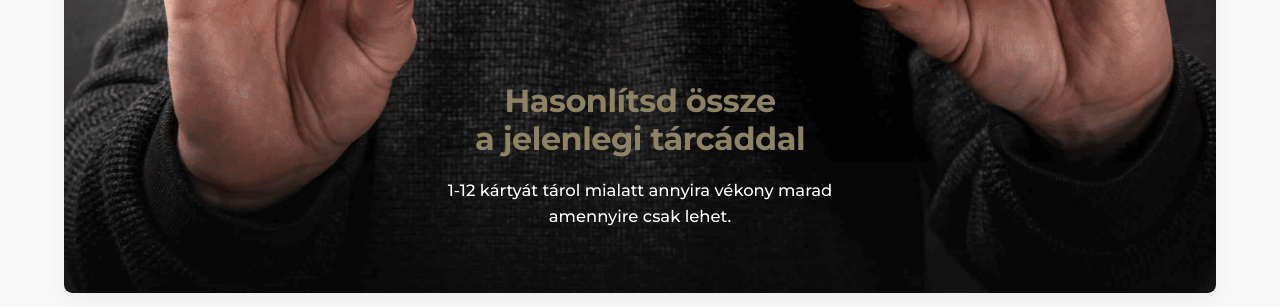
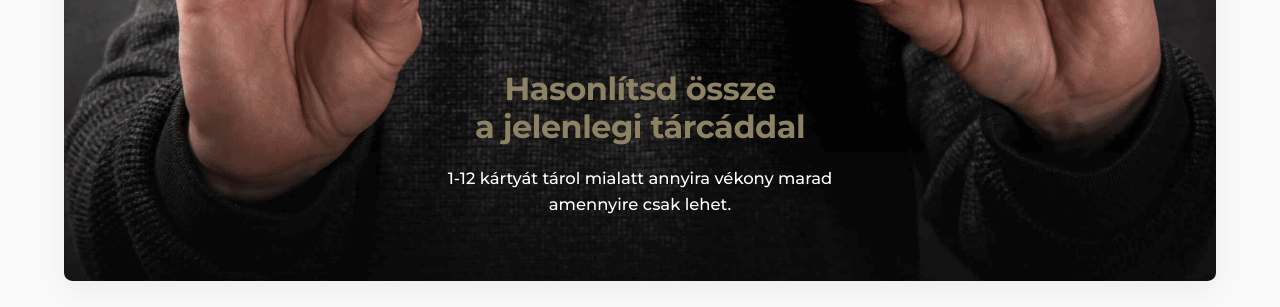
Before and after one commit to RobertSeres/businesswallet_test.hu, a plain HTML site: page index.html in a window 1280 px wide. Shown: the part 2548-2855 px from the top of the page. Drawn offline with Linux system fonts and the light colour scheme.

Commit message:
Add files via upload

```diff
--- a/index.html
+++ b/index.html
@@ -832,13 +832,13 @@
 
         img[src="input_file_23.png"] { height: 2rem !important; }
 
-        /* Comparison - JAVÍTVA: Magasság csökkentve */
+        /* Comparison - JAVÍTVA: Fix magasság és szöveg pozicionálás */
         .comparison-section {
             background-image: url('input_file_13.png');
             background-size: cover;
             background-repeat: no-repeat;
-            background-position: top center;
-            min-height: 40vw; /* Visszaállítva 40vw-re */
+            background-position: center center; /* Kezek középre */
+            min-height: 500px; /* JAVÍTVA: Kompaktabb fix magasság (korábban 40vw) */
             display: flex; flex-direction: column; align-items: center; justify-content: flex-end;
             text-align: center;
             margin-top: 40px;
@@ -847,6 +847,13 @@
             box-shadow: 0 1rem 3rem rgba(0,0,0,0.05);
             padding-bottom: 4rem;
         }
+
+        /* JAVÍTVA: Szöveg konténer korlátozása, hogy ne lógjon a kezekbe */
+        .comparison-section > div {
+            max-width: 600px; /* A szöveg nem lesz szélesebb, így nem takarja ki a kezeket */
+            margin: 0 auto;
+        }
+
         .comparison-section h2 {
             color: var(--btn-color) !important;
             text-shadow: none !important;
```
